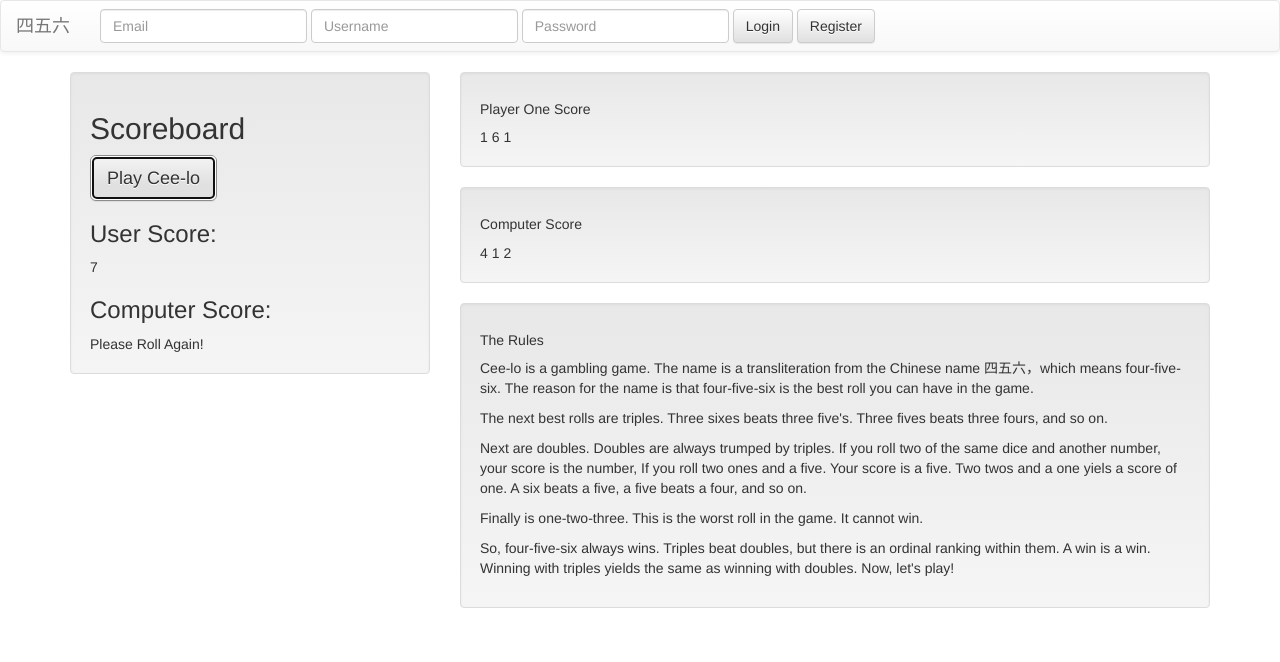
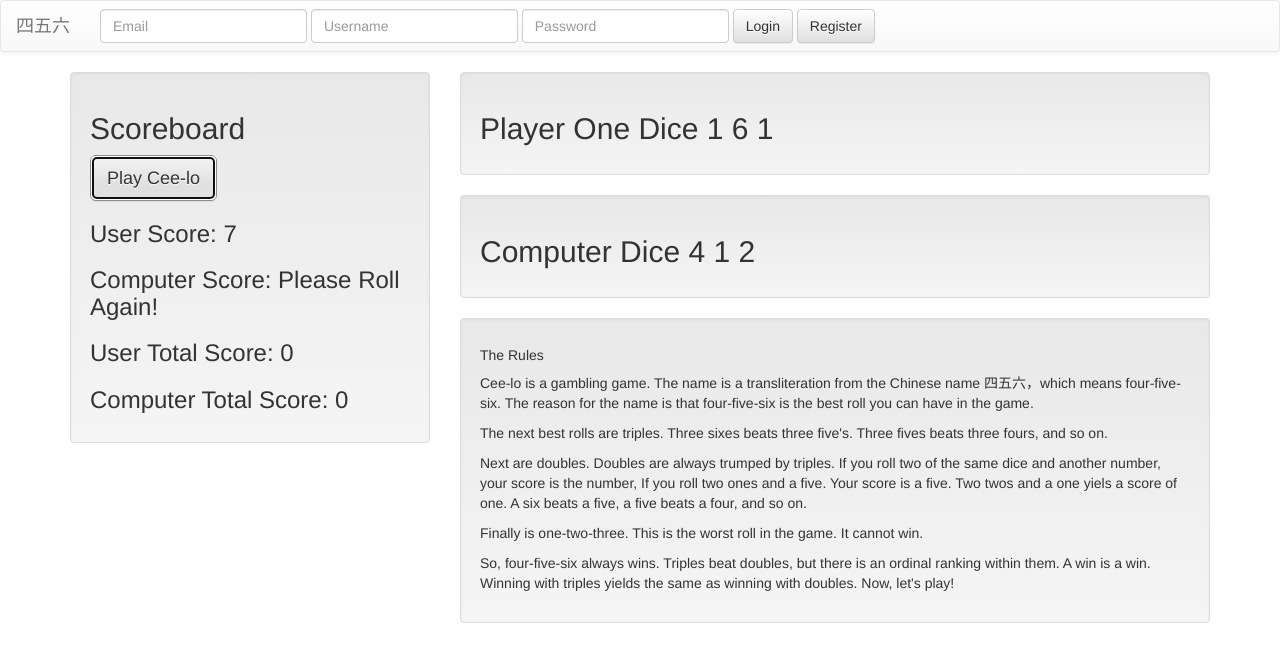
Before and after one commit to joebegley15/projectTwoFe, a plain HTML site: page index.html in a window 1280 px wide. Both pictures are taken after a click on the button "Play Cee-lo". Drawn offline with nearby package versions, Linux system fonts and the light colour scheme.

Commit message:
Added a user and computer total score. Also made the font sizes more consistant.

```diff
--- a/game.js
+++ b/game.js
@@ -1,3 +1,7 @@
+var userTotal = 0;
+var cpuTotal = 0;
+
+
 var singleDiGenerator = function() {
     var num = (Math.random()*6);
     if (num < 1) {
@@ -88,6 +92,7 @@ function userRoll() {
     $('#user-di-three').text(userDiThree);
 
     return yourScore;
+
 };
 
 function computerRoll() {
@@ -116,9 +121,22 @@ function computerRoll() {
 
 
 function playGame(){
-    userRoll();
-    computerRoll();
+    var cpuScore, userScore;
+    userScore = userRoll();
+    cpuScore = computerRoll();
+    console.log(userScore);
+    if (userScore > cpuScore) {
+        userTotal++;
+        $('#user-total').text(userTotal);
+    }
+    if (userScore < cpuScore) {
+        cpuTotal++;
+        $('#cpu-total').text(cpuTotal);
+    }
 }
+
+$('#user-total').text(userTotal);
+$('#cpu-total').text(cpuTotal);
 
 
 
--- a/index.html
+++ b/index.html
@@ -19,9 +19,6 @@
       <div class="navbar-header">
         <button type="button" class="navbar-toggle collapsed" data-toggle="collapse" data-target="#bs-example-navbar-collapse-1" aria-expanded="false">
           <span class="sr-only">Toggle navigation</span>
-          <span class="icon-bar"></span>
-          <span class="icon-bar"></span>
-          <span class="icon-bar"></span>
         </button>
         <a class="navbar-brand" href="#">四五六</a>
       </div>
@@ -76,29 +73,31 @@
           <div class="well">
             <h2>Scoreboard</h2>
             <button type="button" class="btn btn-default btn-lg" id="game-start-button">Play Cee-lo</button>
-            <span id="both-button-span">
-            <span id="user-button-span">
-            <span id="cpu-button-span">
-            <h3> User Score: </h3>
-            <div id="user-score"></div>
-            <h3> Computer Score: </h3>
-            <div id="computer-score"></div>
+            <span id="both-button-span"></span>
+            <span id="user-button-span"></span>
+            <span id="cpu-button-span"></span>
+            <h3> User Score: <span id="user-score"></span></h3>
+            <h3> Computer Score: <span id="computer-score"></span></h3>
+            <h3> User Total Score: <span id="user-total"></span></h3>
+            <h3> Computer Total Score: <span id="cpu-total"></span></h3>
           </div>
       </div>
       <div class="col-md-8">
           <div class="well">
-            <h5>Player One Score</h5>
+            <h2>Player One Dice
             <span id="user-di-one"></span>
             <span id="user-di-two"></span>
             <span id="user-di-three"></span>
+            </h2>
           </div>
       </div>
       <div class="col-md-8">
           <div class="well">
-            <h5>Computer Score</h5>
+            <h2>Computer Dice
             <span id="cpu-di-one"></span>
             <span id="cpu-di-two"></span>
             <span id="cpu-di-three"></span>
+            </h2>
           </div>
       </div>
       <div class="col-md-8">
```
